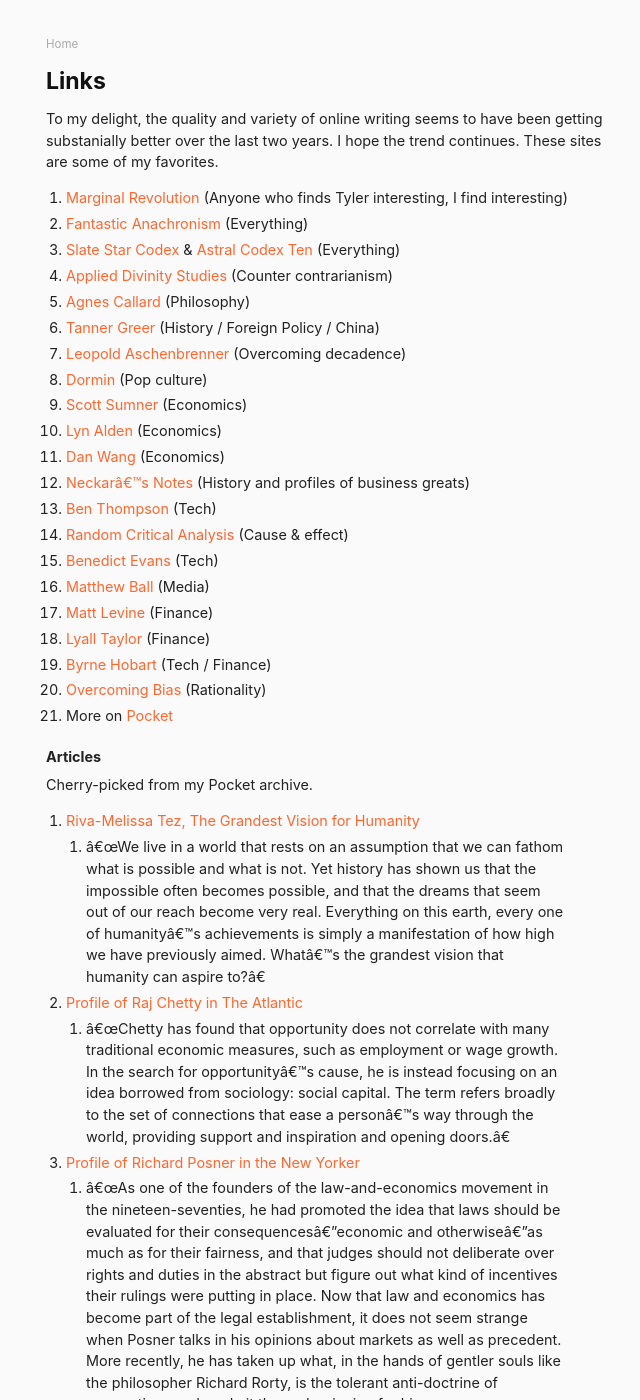
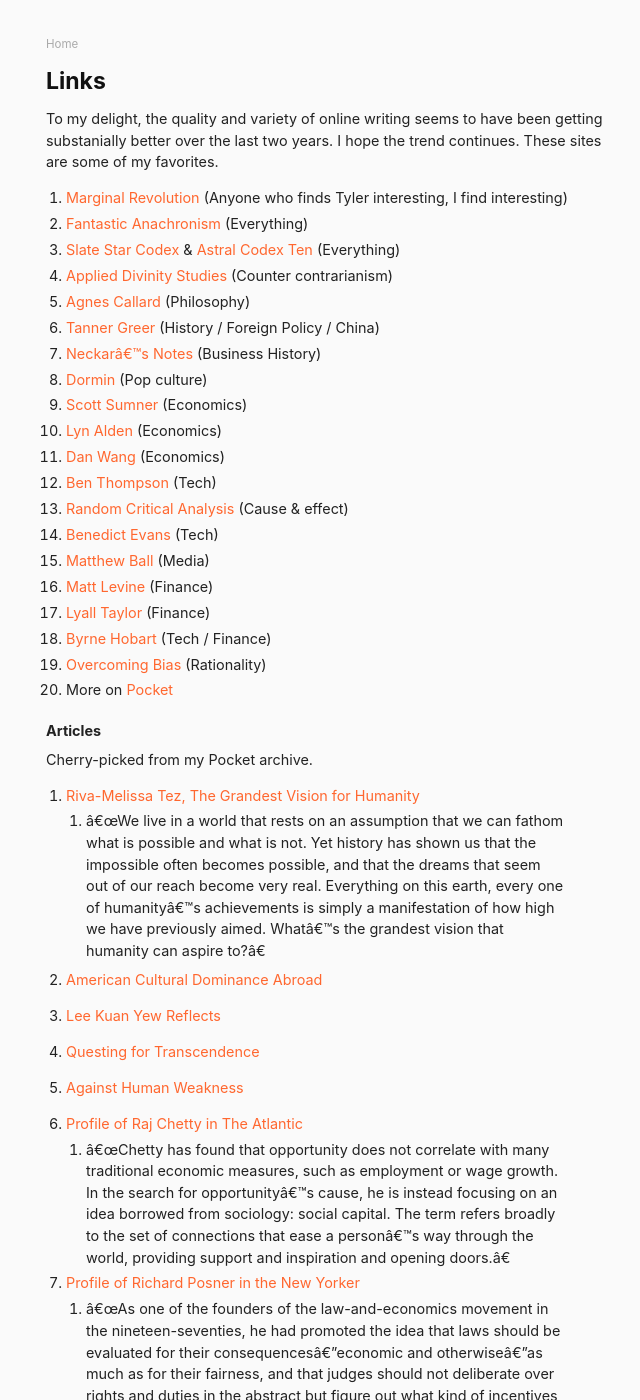
Before and after one commit to danschlz/danschulz.github.io, a Jekyll site: the page built from links.md, in a window 1280 px wide and 1400 px high. Shown: the whole window, without its empty margins (314-954 px from the left). Built offline with Jekyll 4.4.1, drawn with Linux system fonts in a browser that asks for light colours.

Commit message:
Update links.md

```diff
--- a/links.md
+++ b/links.md
@@ -12,12 +12,11 @@ To my delight, the quality and variety of online writing seems to have been gett
 * [Applied Divinity Studies](https://applieddivinitystudies.com/) (Counter contrarianism)
 * [Agnes Callard](https://philosophy.uchicago.edu/faculty/a-callard) (Philosophy)
 * [Tanner Greer](https://scholars-stage.blogspot.com/) (History / Foreign Policy / China)
-* [Leopold Aschenbrenner](https://www.forourposterity.com/) (Overcoming decadence)
+* [Neckar's Notes](https://neckar.substack.com/people/13675520-neckar?sort=archive) (Business History)
 * [Dormin](https://dormin.org/) (Pop culture)
 * [Scott Sumner](https://themoneyillusion.com/) (Economics)
 * [Lyn Alden](https://www.lynalden.com/) (Economics)
 * [Dan Wang](https://danwang.co/) (Economics)
-* [Neckar's Notes](https://neckar.substack.com/people/13675520-neckar?sort=archive) (History and profiles of business greats)
 * [Ben Thompson](https://stratechery.com/) (Tech)
 * [Random Critical Analysis](https://randomcriticalanalysis.com/) (Cause & effect)
 * [Benedict Evans](https://www.ben-evans.com/) (Tech)
@@ -34,25 +33,44 @@ Cherry-picked from my Pocket archive.
 
 - [Riva-Melissa Tez, The Grandest Vision for Humanity](https://hackernoon.com/the-grandest-vision-for-humanity-7e54eb3a4369)
   - "We live in a world that rests on an assumption that we can fathom what is possible and what is not. Yet history has shown us that the impossible often becomes possible, and that the dreams that seem out of our reach become very real. Everything on this earth, every one of humanity’s achievements is simply a manifestation of how high we have previously aimed. What’s the grandest vision that humanity can aspire to?"
+
+- [American Cultural Dominance Abroad](https://www.reddit.com/r/TheMotte/comments/bheycc/american_cultural_dominance_abroad/)
+
+- [Lee Kuan Yew Reflects](http://content.time.com/time/subscriber/printout/0,8816,1137705,00.html)
+
+- [Questing for Transcendence](https://scholars-stage.blogspot.com/2019/04/on-quests-for-transcendence.html)
+
+- [Against Human Weakness](https://www.econlib.org/archives/2009/09/against_human_w.html)
+
 - [Profile of Raj Chetty in The Atlantic](https://www.theatlantic.com/magazine/archive/2019/08/raj-chettys-american-dream/592804/)
   - "Chetty has found that opportunity does not correlate with many traditional economic measures, such as employment or wage growth. In the search for opportunity’s cause, he is instead focusing on an idea borrowed from sociology: social capital. The term refers broadly to the set of connections that ease a person’s way through the world, providing support and inspiration and opening doors."
+
 - [Profile of Richard Posner in the New Yorker](https://www.newyorker.com/magazine/2001/12/10/the-bench-burner)
   - "As one of the founders of the law-and-economics movement in the nineteen-seventies, he had promoted the idea that laws should be evaluated for their consequences—economic and otherwise—as much as for their fairness, and that judges should not deliberate over rights and duties in the abstract but figure out what kind of incentives their rulings were putting in place. Now that law and economics has become part of the legal establishment, it does not seem strange when Posner talks in his opinions about markets as well as precedent. More recently, he has taken up what, in the hands of gentler souls like the philosopher Richard Rorty, is the tolerant anti-doctrine of pragmatism, and made it the underpinning for his career as a flamboyantly candid judicial activist."
+
 - [On Agnes Callard in the New Yorker](https://www.newyorker.com/magazine/2019/01/21/the-art-of-decision-making)
   - "Suppose that you sign up for a classical-music-appreciation class, in which your first assignment is to listen to a symphony. You put on headphones, press Play—and fall asleep. The problem is that you don’t actually want to listen to classical music; you just want to want to. Aspiring, Callard thinks, is a common human activity: there are aspiring wine lovers, art appreciators, sports fans, fashionistas, d.j.s, executives, alpinists, do-gooders, parents, and religious believers, all hatching plans to value new things. Many ordinary decisions, moreover—such as choosing between Goldman Sachs and Partners in Health—also touch on the question of who we aspire to become."
+
 - [Scott Sumner, "What do we mean by meaning?"](https://www.themoneyillusion.com/what-do-we-mean-by-meaning/)
   - Perhaps the answer to the meaning of life that I agree with most. "For me, the greatest meaning in life comes from art, broadly defined to include aesthetically beautiful experiences with nature, old cities, and scientific fields like astronomy and physics.  The most meaningful experience in my life might have been seeing the film 2001 at age 13."
+
 - [Paul Graham, "What Charisma Is"](http://www.paulgraham.com/recharisma.html)
   - As Knausgaard observes, "Charisma is one of the two great transcendental forces in the social world: beauty is the other."
+
 - [Scott Alexander, "More Confounders"](https://slatestarcodex.com/2019/06/24/you-need-more-confounders/)
   - "But I think it’s important to notice: if they’re right, everyone else is wrong. If you’re using a study design that controls for things, you’re operating on an assumption that you have a pretty good idea what things are important to control for, and that if you control for the ten or twenty most important ones you can think of then that’s enough. If P&a are right (and again, I don’t want to immediately jump to that conclusion, but it seems plausible) then this assumption is wrong. At least it’s wrong in the domain of benzodiazepine prescription and mortality. Who knows how many other domains it might be wrong in? Everyone who tries to “control for confounders” who isn’t using something at least as good as P&a’s algorithm isn’t up to the task they’ve set themselves, and we should doubt their results."
+
 - [Scott Alexander, "1960: The Year The Singularity Was Cancelled"](https://slatestarcodex.com/2019/04/22/1960-the-year-the-singularity-was-cancelled/)
   - "Around 1960, doubling times stopped decreasing. The economy kept growing. But now it grows at a flat rate. It shows no signs of reaching infinity; not soon, not ever. Just constant, boring 2% GDP growth for the rest of time. Why?"
+
 - [Scott Alexander Reviews Whyte's _Hoover: An Extraordinary Life in Extraordinary Times_](https://slatestarcodex.com/2020/03/17/book-review-hoover/)
   - Take this description on Hoover's Wikipedia page, "Though he managed somewhat to rehabilitate his legacy, Hoover is still widely regarded as an inadequate U.S. president, and most polls of historians and political scientists rank him in the bottom third overall." Scott (through Whyte) shows that Hoover was actually quite extraordinary and is in fact underrated.
+
 - [Scott Alexander, "Archipelago and Atomic Communitarianism"](https://slatestarcodex.com/2014/06/07/archipelago-and-atomic-communitarianism)
   - "If people want to go do their own thing in a way that harms no one else, you let them. That’s the Archipelagian way."
+
 - [Scott Alexander, "How the West Was Won"](https://slatestarcodex.com/2016/07/25/how-the-west-was-won/)
   - "My own value system might not be objectively the best, or even very good, but it’s my value system and I want to keep it and you can’t take it away from me. I am an individualist and I think of this on an individual level, but I could also see having this self-preservation-against-optimality urge for my community and its values."
+
 - [Tyler Cowen, "Deconstruncting cultural codes"](https://marginalrevolution.com/marginalrevolution/2018/12/deconstructing-cultural-codes.html)
   - "I’ve long been convinced that “matters of culture” are central for understanding economic growth, but I’m also painfully aware these theories tend to lack rigor and even trying to define culture can waste people’s time for hours, with no satisfactory resolution."
```
